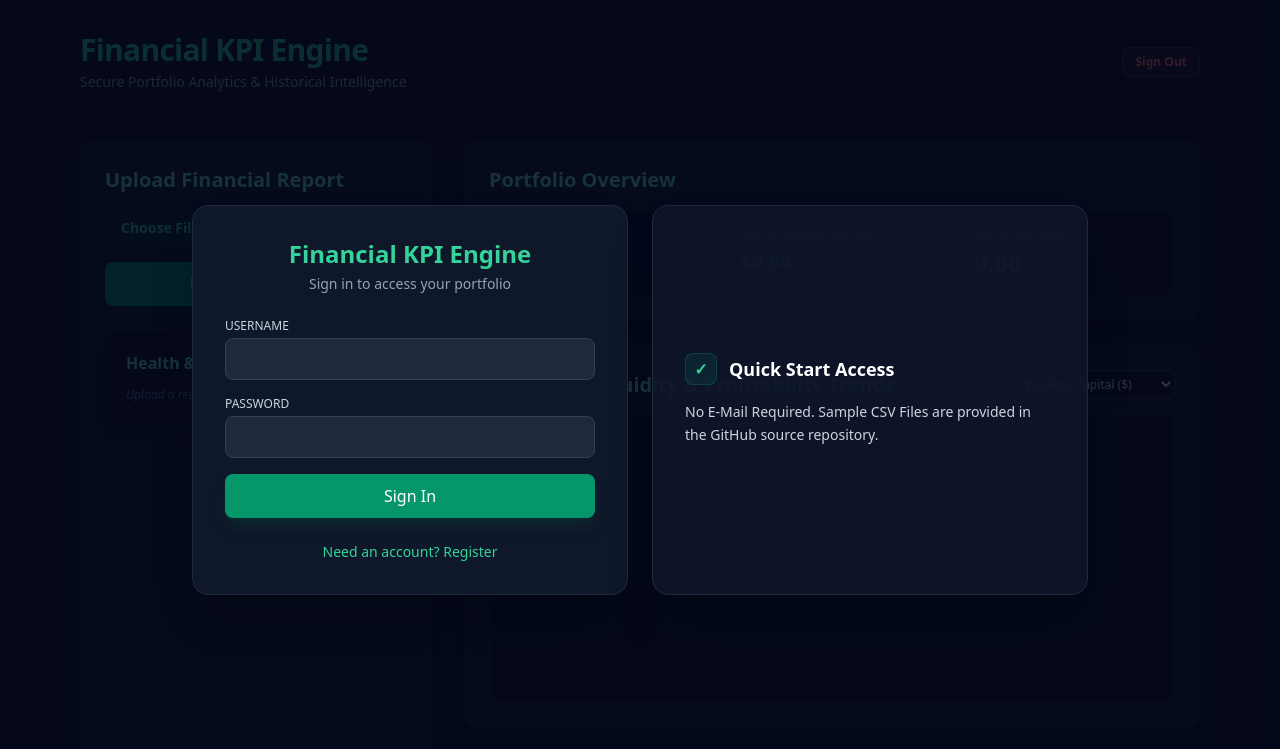
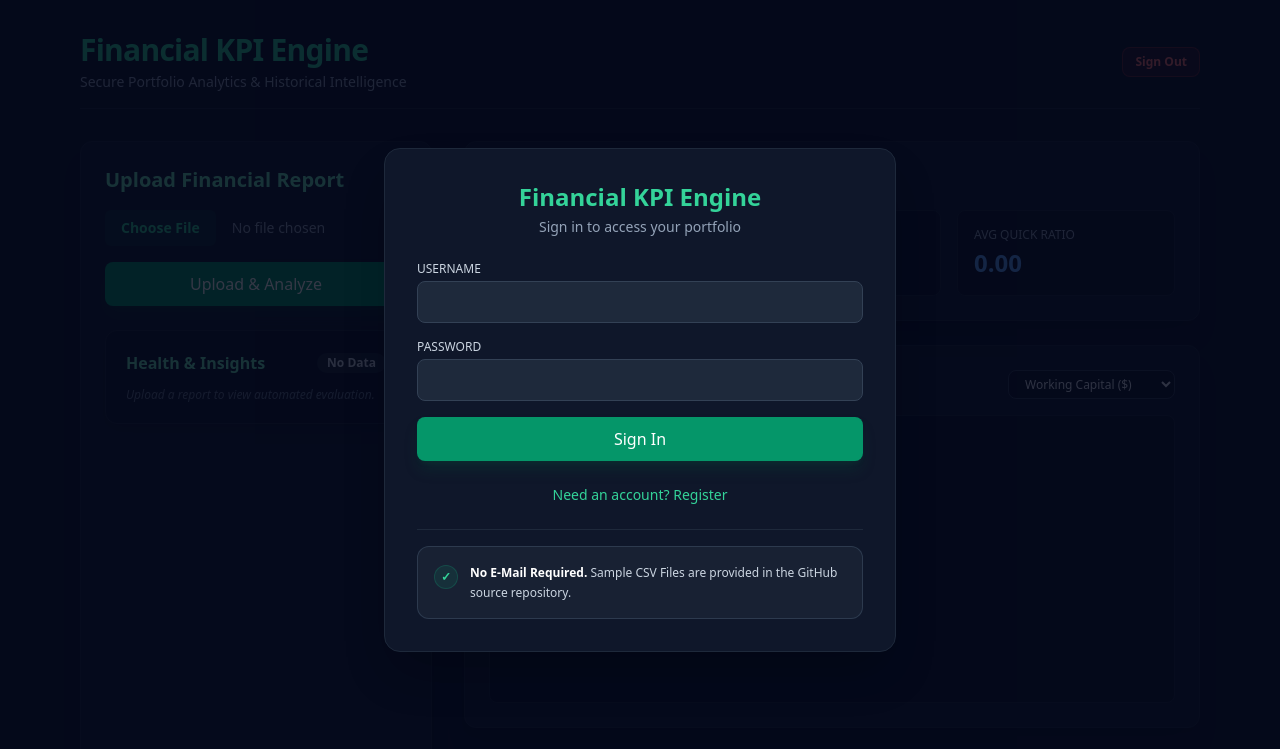
Before and after one commit to ethancpickett/CSV-KPI-Engine, a plain HTML site: page frontend/index.html in a window 1280 px wide. Shown: the top 749 px of the page. Drawn offline with nearby package versions, Linux system fonts and the light colour scheme.

Commit message:
Fixed webpage scaling for information GUI

```diff
--- a/frontend/index.html
+++ b/frontend/index.html
@@ -10,11 +10,8 @@
 <body class="bg-slate-900 text-slate-100 min-h-screen font-sans flex flex-col justify-between">
     <!-- Auth Screen Overlay -->
     <div id="authModal" class="fixed inset-0 bg-slate-950/80 z-50 flex items-center justify-center p-4">
-        <!-- Side-by-Side Flex Container -->
-        <div class="flex flex-col md:flex-row items-stretch justify-center gap-6 max-w-4xl w-full">
-
-            <!-- Sign In Card -->
-            <div class="flex-1 bg-slate-900 border border-slate-800 rounded-2xl p-8 shadow-2xl space-y-6">
+        <!-- Single Unified Modal Box -->
+        <div class="bg-slate-900 border border-slate-800 rounded-2xl p-8 max-w-lg w-full shadow-2xl space-y-6">
             <div class="text-center">
                 <h2 class="text-2xl font-bold text-emerald-400">Financial KPI Engine</h2>
                 <p id="authSubtitle" class="text-slate-400 text-sm mt-1">Sign in to access your portfolio</p>
@@ -39,21 +36,18 @@
                     Need an account? Register
                 </button>
             </div>
-            </div>
 
-            <!-- New Cohesive Info Box -->
-            <div class="flex-1 bg-slate-900/90 border border-slate-800 rounded-2xl p-8 shadow-2xl flex flex-col justify-center space-y-4">
-                <div class="flex items-center gap-3">
-                    <span class="inline-flex items-center justify-center w-8 h-8 rounded-lg bg-emerald-500/10 text-emerald-400 border border-emerald-500/20 font-bold">
+            <!-- Integrated Cohesive Info Section -->
+            <div class="border-t border-slate-800 pt-4 mt-4">
+                <div class="bg-slate-800/60 border border-slate-700/80 rounded-xl p-4 flex items-start gap-3">
+                    <span class="inline-flex items-center justify-center w-6 h-6 rounded-full bg-emerald-500/10 text-emerald-400 border border-emerald-500/20 text-xs font-bold mt-0.5 flex-shrink-0">
                         ✓
                     </span>
-                    <h3 class="text-lg font-semibold text-white">Quick Start Access</h3>
-                </div>
-                <p class="text-slate-300 text-sm leading-relaxed">
-                    No E-Mail Required. Sample CSV Files are provided in the GitHub source repository.
+                    <p class="text-slate-300 text-xs leading-relaxed">
+                        <strong class="text-white">No E-Mail Required.</strong> Sample CSV Files are provided in the GitHub source repository.
                     </p>
                 </div>
-
+            </div>
         </div>
     </div>
 
```
Lines whose indentation alone changed are shown as unchanged.
